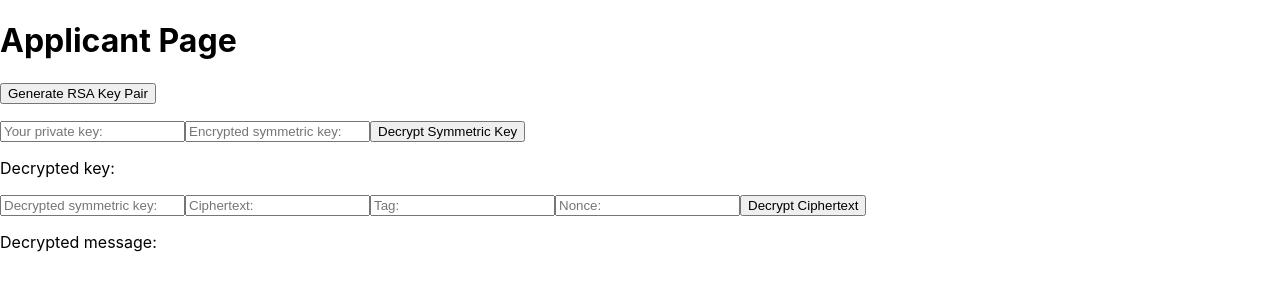
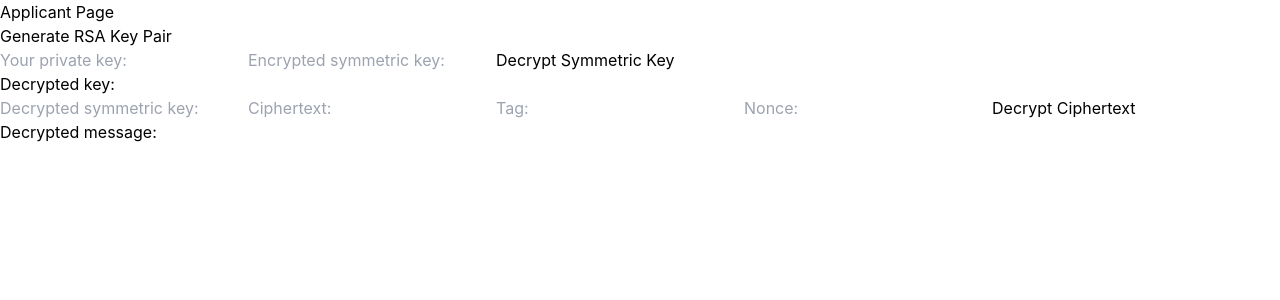
Before and after one commit to MBeshkov/dlt-job-application, a React (Create React App) app in the folder frontend/: page /applicant in a window 1280 px wide. Shown: the top 300 px of the page. Built offline with nearby package versions, Linux system fonts and the light colour scheme.

Commit message:
tailwind setup

```diff
--- a/frontend/package.json
+++ b/frontend/package.json
@@ -6,10 +6,14 @@
     "@testing-library/jest-dom": "^5.16.5",
     "@testing-library/react": "^13.4.0",
     "@testing-library/user-event": "^13.5.0",
+    "autoprefixer": "^10.4.19",
+    "postcss": "^8.4.38",
     "react": "^18.2.0",
     "react-dom": "^18.2.0",
     "react-router-dom": "^6.22.3",
     "react-scripts": "^5.0.1",
+    "tailwind": "^4.0.0",
+    "tailwindcss": "^3.4.3",
     "web-vitals": "^2.1.4",
     "web3": "^4.7.0"
   },
--- /dev/null
+++ b/frontend/postcss.config.js
@@ -0,0 +1,13 @@
+javascript
+
+module.exports = {
+
+  plugins: {
+
+    tailwindcss: {},
+
+    autoprefixer: {},
+
+  },
+
+};
--- a/frontend/src/App.css
+++ b/frontend/src/App.css
@@ -1,38 +1,5 @@
-.App {
-  text-align: center;
-}
+@import 'tailwindcss/base';
 
-.App-logo {
-  height: 40vmin;
-  pointer-events: none;
-}
+@import 'tailwindcss/components';
 
-@media (prefers-reduced-motion: no-preference) {
-  .App-logo {
-    animation: App-logo-spin infinite 20s linear;
-  }
-}
-
-.App-header {
-  background-color: #282c34;
-  min-height: 100vh;
-  display: flex;
-  flex-direction: column;
-  align-items: center;
-  justify-content: center;
-  font-size: calc(10px + 2vmin);
-  color: white;
-}
-
-.App-link {
-  color: #61dafb;
-}
-
-@keyframes App-logo-spin {
-  from {
-    transform: rotate(0deg);
-  }
-  to {
-    transform: rotate(360deg);
-  }
-}
+@import 'tailwindcss/utilities';
--- a/frontend/src/App.js
+++ b/frontend/src/App.js
@@ -1,14 +1,33 @@
 import React from 'react';
-import { BrowserRouter as Router, Routes, Route } from 'react-router-dom';
+import { BrowserRouter as Router, Routes, Route, Link } from 'react-router-dom';
 import FeedbackSummary from './FeedbackSummary';
 import Applicant from './Applicant';
 import Employer from './Employer';
+import './App.css'
+
+const Home = () => {
+    return (
+        <div>
+            <h1>Welcome to the Home Page</h1>
+            <Link to="/feedback-summary" className="inline-block px-6 py-2 text-xs font-medium leading-6 text-center text-white uppercase transition bg-purple-500 rounded shadow ripple hover:shadow-lg hover:bg-purple-600 focus:outline-none">
+                Comparative Feedback
+            </Link>
+            <Link to="/applicant" className="inline-block px-6 py-2 text-xs font-medium leading-6 text-center text-white uppercase transition bg-purple-500 rounded shadow ripple hover:shadow-lg hover:bg-purple-600 focus:outline-none">
+                Applicant Crypto
+            </Link>
+            <Link to="/employer" className="inline-block px-6 py-2 text-xs font-medium leading-6 text-center text-white uppercase transition bg-purple-500 rounded shadow ripple hover:shadow-lg hover:bg-purple-600 focus:outline-none">
+                Employer Crypto
+            </Link>
+        </div>
+    );
+};
 
 const App = () => {
     return (
         <Router>
-            <Routes> {/* Wrap all your Route components inside Routes */}
-                <Route path="/" element={<FeedbackSummary />} />
+            <Routes>
+                <Route path="/" element={<Home />} />
+                <Route path="feedback-summary" element={<FeedbackSummary />} />
                 <Route path="/applicant" element={<Applicant />} />
                 <Route path="/employer" element={<Employer />} />
             </Routes>
--- /dev/null
+++ b/frontend/tailwind.config.js
@@ -0,0 +1,8 @@
+/** @type {import('tailwindcss').Config} */
+module.exports = {
+  content: ["./src/**/*.{html,js}"],
+  theme: {
+    extend: {},
+  },
+  plugins: [],
+}
```
Also changed, not shown: 1 other file (tests, documents, lock files or other folders).
